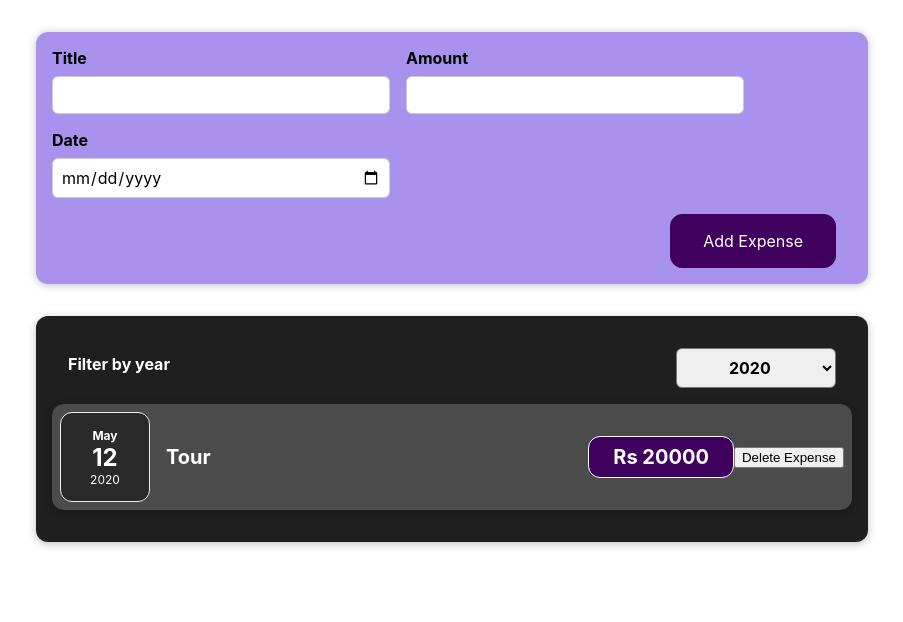
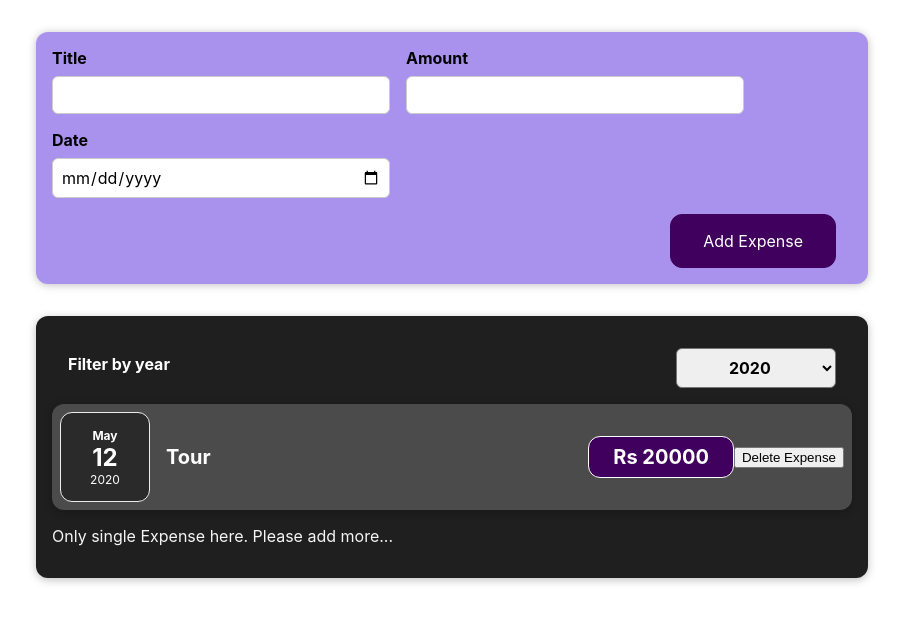
Before and after one commit to VaiDik-cyber/SharpenerReact, a React (Create React App) app: page / in a window 1280 px wide. Shown: the top 622 px of the page, without its empty margins (188-1091 px from the left). Built offline with nearby package versions, Linux system fonts and the light colour scheme.

Commit message:
module2 task12 feature added for 1 item

```diff
--- a/src/components/ExpenseList/Expenses.js
+++ b/src/components/ExpenseList/Expenses.js
@@ -17,7 +17,7 @@ const Expenses = (props) => {
     <p style={{ color: "whitesmoke" }}>No exepense found.</p>
   );
 
-  if (filteredExpenses.length > 0) {
+  if (filteredExpenses.length > 1) {
     expenseContent = filteredExpenses.map((expense) => (
       <ExpenseItem
         key={expense.id}
@@ -26,6 +26,22 @@ const Expenses = (props) => {
         date={expense.date}
       ></ExpenseItem>
     ));
+  } else if (filteredExpenses.length === 1) {
+    expenseContent = (
+      <div>
+        {filteredExpenses.map((expense) => (
+          <ExpenseItem
+            key={expense.id}
+            name={expense.title}
+            amount={expense.amount}
+            date={expense.date}
+          ></ExpenseItem>
+        ))}
+        <p style={{ color: "whitesmoke" }}>
+          Only single Expense here. Please add more...
+        </p>
+      </div>
+    );
   }
   return (
     <Card className="expenses">
```
